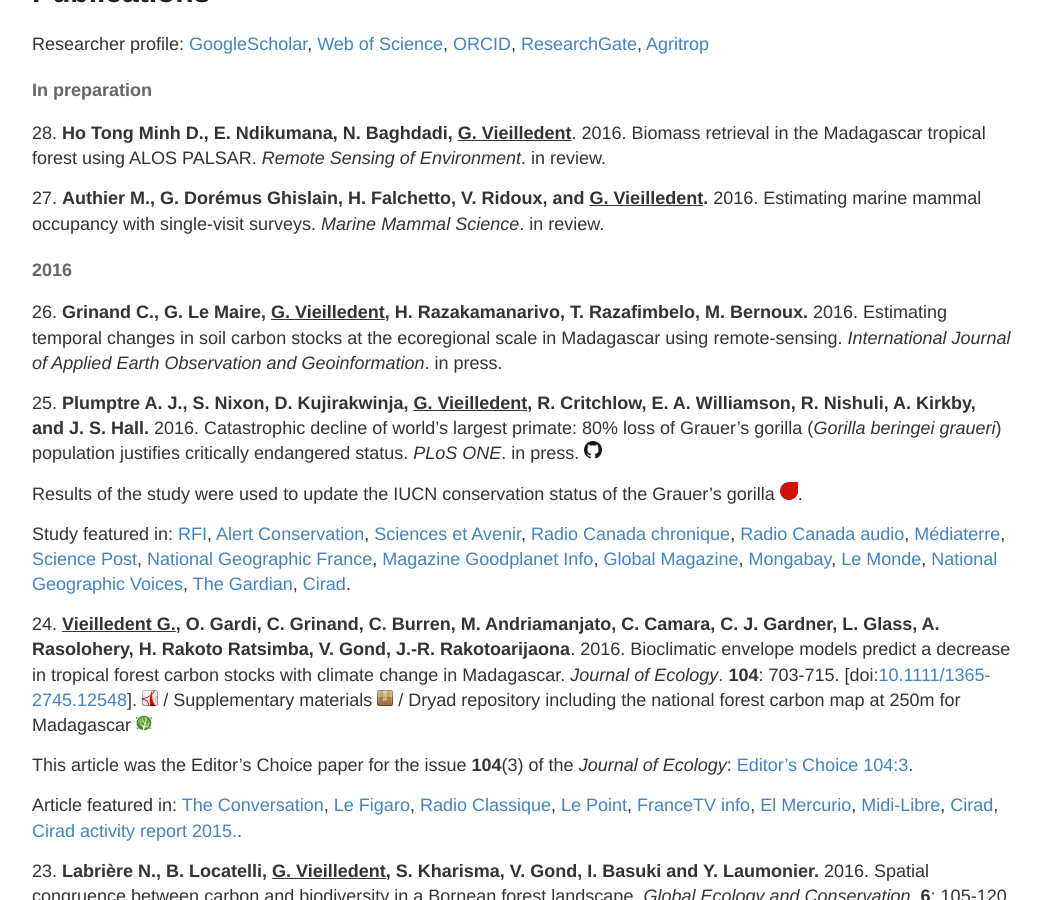
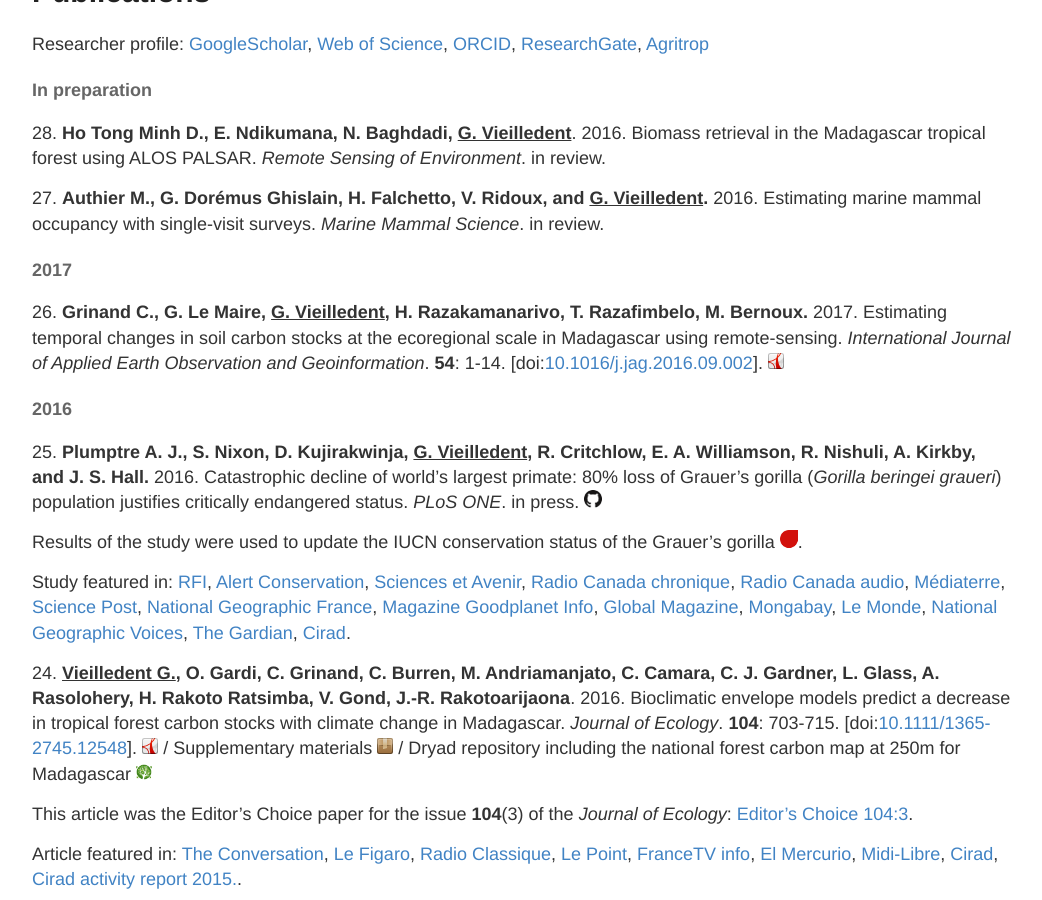
Before and after one commit to ghislainv/ghislainv.github.io, a Jekyll site: the page built from publications.md, in a window 1280 px wide and 900 px high, scrolled down 459 px. Shown: the whole window, without its empty margins (118-1160 px from the left). Built offline with Jekyll 4.4.1, drawn with Linux system fonts in a browser that asks for light colours.

Commit message:
Adding publication

```diff
--- a/publications.md
+++ b/publications.md
@@ -17,9 +17,13 @@ Researcher profile:
 
 27\. **Authier M., G. Dorémus Ghislain, H. Falchetto, V. Ridoux, and <span style="text-decoration: underline;">G. Vieilledent</span>.** 2016. Estimating marine mammal occupancy with single-visit surveys. _Marine Mammal Science_. in review.
 
+#### 2017
+
+26\. **Grinand C., G. Le Maire, <span style="text-decoration: underline;">G. Vieilledent</span>, H. Razakamanarivo, T. Razafimbelo, M. Bernoux.** 2017. Estimating temporal changes in soil carbon stocks at the ecoregional scale in Madagascar using remote-sensing. _International Journal of Applied Earth Observation and Geoinformation_. **54**: 1-14.
+\[doi:[10.1016/j.jag.2016.09.002](http://dx.doi.org/10.1016/j.jag.2016.09.002)\].
+[![manuscript in pdf](/images/logos/logo-pdf.png "manuscript in pdf")](/publications/Grinand2017-JAG.pdf)
+
 #### 2016
-
-26\. **Grinand C., G. Le Maire, <span style="text-decoration: underline;">G. Vieilledent</span>, H. Razakamanarivo, T. Razafimbelo, M. Bernoux.** 2016. Estimating temporal changes in soil carbon stocks at the ecoregional scale in Madagascar using remote-sensing. _International Journal of Applied Earth Observation and Geoinformation_. in press.
 
 25\. **Plumptre A. J., S. Nixon, D. Kujirakwinja, <span style="text-decoration: underline;">G. Vieilledent</span>, R. Critchlow, E. A. Williamson, R. Nishuli, A. Kirkby, and J. S. Hall.** 2016. Catastrophic decline of world's largest primate: 80% loss of Grauer's gorilla (_Gorilla beringei graueri_) population justifies critically endangered status. _PLoS ONE_. in press. [![github](/images/logos/logo-github.png "github repository")](https://github.com/ghislainv/gorillas)
 
@@ -63,8 +67,8 @@ Article featured in:
 
 23\. **Labrière N., B. Locatelli, <span style="text-decoration: underline;">G. Vieilledent</span>, S. Kharisma,
 V. Gond, I. Basuki and Y. Laumonier.** 2016. Spatial congruence between carbon and biodiversity in a Bornean forest landscape. _Global Ecology and Conservation_. **6**: 105-120. \[doi:[10.1016/j.gecco.2016.01.005](http://dx.doi.org/10.1016/j.gecco.2016.01.005)\].
-[![manuscript in pdf](/images/logos/logo-pdf.png "manuscript in pdf")](http://bioscenemada.net/FileTransfer/Labriere2016-GEC.pdf) /
-Supplementary materials [![supplements](/images/logos/logo-zip.png "supplements")](http://bioscenemada.net/FileTransfer/Labriere2016-GEC-SM.docx)
+[![manuscript in pdf](/images/logos/logo-pdf.png "manuscript in pdf")](/publications/Labriere2016-GEC.pdf) /
+Supplementary materials [![supplements](/images/logos/logo-zip.png "supplements")](/publications/Labriere2016-GEC-SM.docx)
 
 22\. **Kunstler G., D. Falster, D. Coomes, F. Hui, R. Kooyman, D. Laughlin, L. Poorter, M. Vanderwel, <span style="text-decoration: underline;">G. Vieilledent</span>, S. J. Wright, M. Aiba, C. Baraloto, J. Caspersen, J. H. C. Cornelissen, S. Gourlet-Fleury, M. Hanewinkel, B. Hérault, J. Kattge, H. Kurokawa, Y. Onoda, J. Peñuelas, H. Poorter, M. Uriarte, S. Richardson, P. Ruiz-Benito, I-F. Sun, G. Ståhl, N. Swenson, J. Thompson, B. Westerlund, C. Wirth, M. Zavala , H. Zeng, J. Zimmerman, N. Zimmermann, M. Westoby.** 2016. Plant functional traits have globally consistent effects on competition. _Nature_. **529**: 204-207. \[doi:[10.1038/nature16476](http://dx.doi.org/10.1038/nature16476)\].
 [![manuscript in pdf](/images/logos/logo-pdf.png "manuscript in pdf")](/publications/Kunstler2016-Nature.pdf) /
```
Also changed, not shown: 1 other file.
